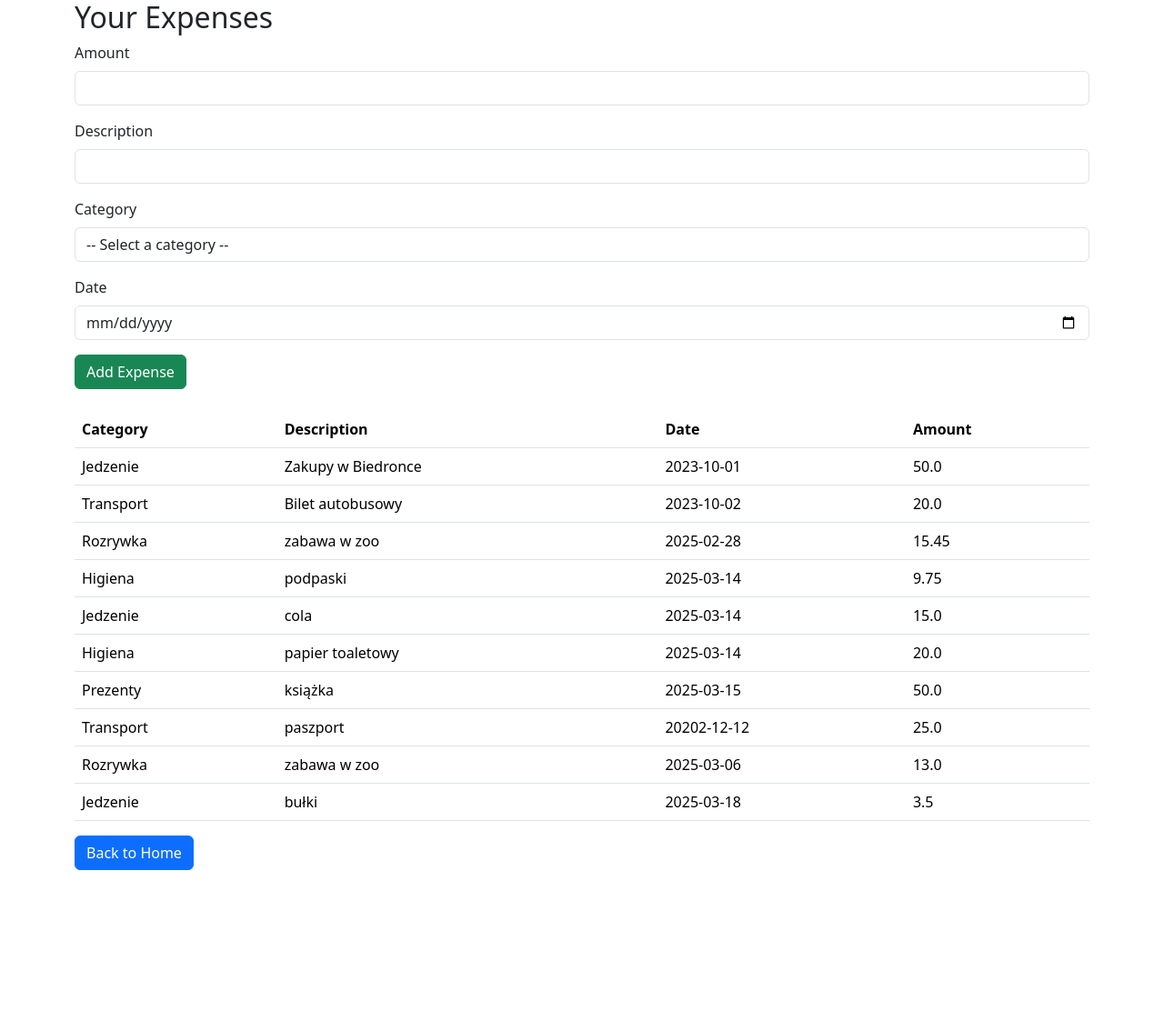
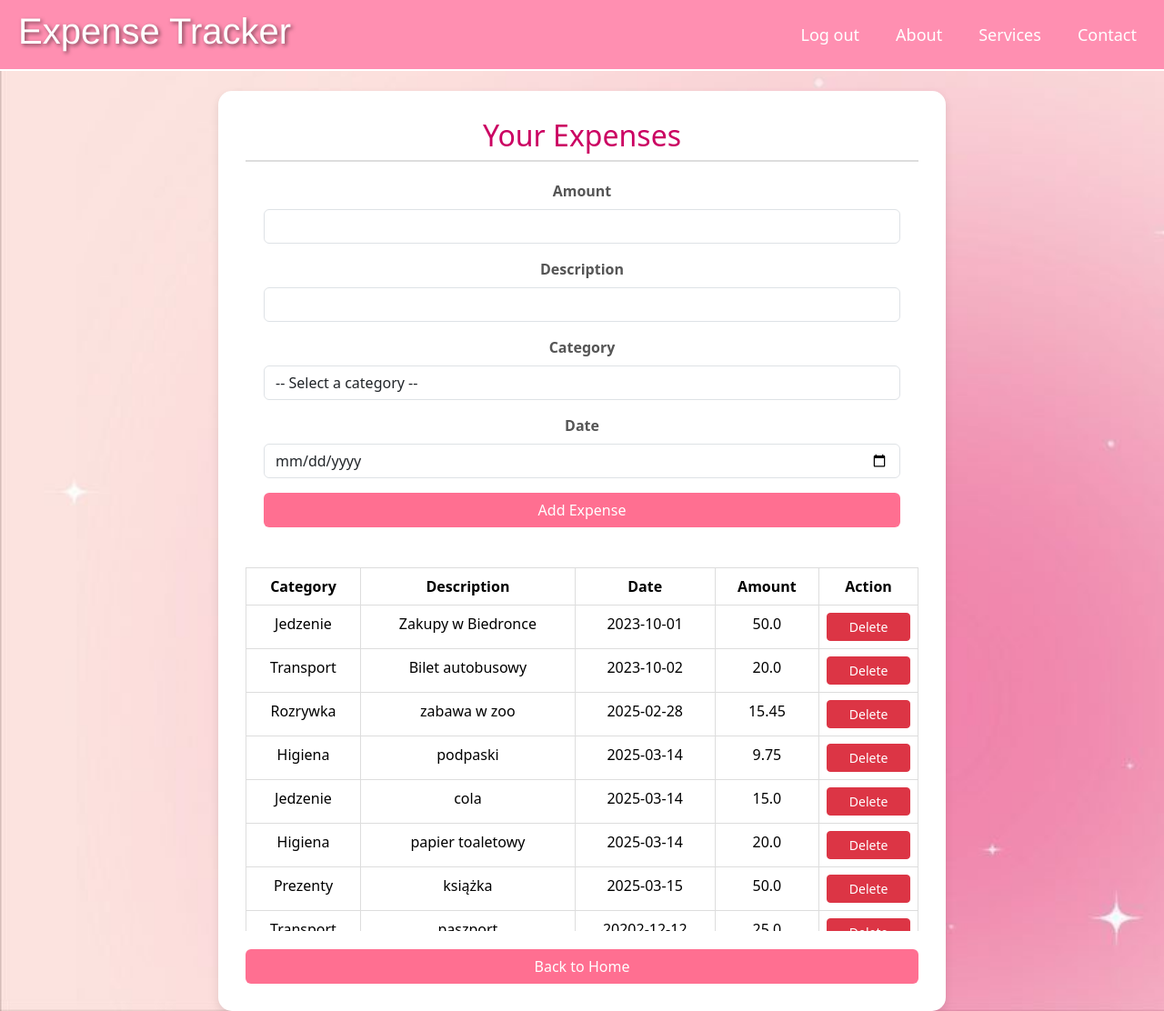
Before and after one commit to Dominika29/Expense-Tracker, a Flask app: page /dashboard in a window 1280 px wide. Shown: the whole page at 91% size. Before the commit the page ends 957 px from the top, so only its background shows below. Run offline with Flask 3, Linux system fonts and the light colour scheme; a user stored in the database is signed in; data comes from the database, SQL or seed files in the repository; both versions use the stored data as it was after the commit.

Commit message:
change desing for index and dashboard, deleting expenses

```diff
--- a/app.py
+++ b/app.py
@@ -127,6 +127,33 @@ def dashboard():
     conn.close()
     return render_template('dashboard.html',expenses=expenses, categories=categories)
 
+@app.route('/delete_expense/<int:expense_id>', methods=['POST'])
+def delete_expense(expense_id):
+    if 'user_id' not in session:
+        flash('Please log in to delete an expense.', 'error')
+        return redirect(url_for('index'))
+
+    user_id = session['user_id']
+    conn = get_db_connection()
+
+    try:
+        expense = conn.execute(
+            'SELECT * FROM expenses WHERE id = ? AND user_id = ?',
+            (expense_id, user_id)
+        ).fetchone()
+
+        if expense:
+            conn.execute('DELETE FROM expenses WHERE id = ?', (expense_id,))
+            conn.commit()
+            flash('Expense deleted successfully!', 'success')
+        else:
+            flash('Expense not found or you do not have permission to delete it.', 'error')
+    except sqlite3.Error as e:
+        flash('An error occurred while deleting the expense.', 'error')
+    finally:
+        conn.close()
+
+    return redirect(url_for('dashboard'))
 
 if __name__ == '__main__':
     app.run(debug=True)
--- a/static/css/style.css
+++ b/static/css/style.css
@@ -39,6 +39,39 @@ body {
     margin: 0 auto;
     margin-top: 100px;
     text-align: center;
+}
+
+.dashboard-container {
+    background: #ffffff;
+    padding: 30px;
+    border-radius: 15px;
+    box-shadow: 0 4px 10px rgba(0, 0, 0, 0.1);
+    max-width: 800px;
+    margin: 0 auto;
+    margin-top: 100px;
+    text-align: center;
+    position: relative;
+    min-height: 80vh;
+}
+.table-container {
+    max-height: 400px;
+    overflow-y: auto;
+    margin-bottom: 20px;
+}
+
+.table {
+    width: 100%;
+    border-collapse: collapse;
+}
+
+.table th, .table td {
+    padding: 10px;
+    border: 1px solid #ddd;
+}
+
+.table th {
+    background: #ff8fb1;
+    color: white;
 }
 
 .form-label {
@@ -110,38 +143,51 @@ body {
     text-decoration: underline;
 }
 
-#menu-toggle {
-    background: none;
-    border: none;
-    color: white;
-    font-size: 24px;
-    cursor: pointer;
+form {
+    position: sticky;
+    bottom: 0;
+    background: white;
+    padding: 20px;
+    border-top: 2px solid #ddd;
+    z-index: 100;
 }
 
-/* Styl dla menu */
-#menu {
-    display: none;
-    position: absolute;
-    top: 60px;
-    right: 20px;
-    background: #ff8fb1;
-    border: 2px solid #ffffff;
-    border-radius: 10px;
-    padding: 10px;
+.main-menu {
     list-style: none;
+    margin: 0;
+    padding: 0;
+    display: flex;
+    gap: 20px;
+}
+
+.main-menu li {
     margin: 0;
 }
 
-#menu li {
-    margin: 10px 0;
-}
-
-#menu a {
+.main-menu a {
     color: white;
     text-decoration: none;
     font-size: 18px;
+    padding: 5px 10px;
+    border-radius: 5px;
+    transition: background 0.3s ease;
 }
 
-#menu a:hover {
-    text-decoration: underline;
+.main-menu a:hover {
+    background: #ff6f91;
 }
+
+.btn-danger {
+    background: #dc3545 !important;
+    color: white !important;
+    border: none;
+    border-radius: 5px;
+    font-size: 12px;
+    cursor: pointer;
+    transition: background 0.3s ease;
+    width: 100%;
+}
+
+.btn-danger:hover {
+    background: #c82333 !important;
+}
--- a/templates/dashboard.html
+++ b/templates/dashboard.html
@@ -2,11 +2,24 @@
 <html lang="en">
 <head>
     <meta charset="UTF-8">
-    <title>Dashboard</title>
+    <title>Your Expenses</title>
+    <link rel="stylesheet" href="{{ url_for('static', filename='css/style.css') }}">
+    <script src="https://cdn.jsdelivr.net/npm/bootstrap@5.3.3/dist/js/bootstrap.bundle.min.js"></script>
     <link href="https://cdn.jsdelivr.net/npm/bootstrap@5.3.3/dist/css/bootstrap.min.css" rel="stylesheet" integrity="sha384-QWTKZyjpPEjISv5WaRU9OFeRpok6YctnYmDr5pNlyT2bRjXh0JMhjY6hW+ALEwIH" crossorigin="anonymous">
 </head>
 <body>
-    <div class="container">
+    <header>
+        <h1>Expense Tracker</h1>
+        <nav>
+            <ul class="main-menu">
+                <li><a href="{{ url_for('index') }}">Log out</a></li>
+                <li><a href="#">About</a></li>
+                <li><a href="#">Services</a></li>
+                <li><a href="#">Contact</a></li>
+            </ul>
+        </nav>
+    </header>
+    <div class="dashboard-container">
         <h2>Your Expenses</h2>
         <form action="{{ url_for('add_expense') }}" method="post" class="mb-4">
             <div class="mb-3">
@@ -35,9 +48,10 @@
                 <label for="date" class="form-label">Date</label>
                 <input type="date" class="form-control" id="date" name="date" required>
             </div>
-            <button type="submit" class="btn btn-success">Add Expense</button>
+            <button type="submit" class="btn btn-login">Add Expense</button>
         </form>
 
+        <div class="table-container">
             <table class="table">
                 <thead>
                     <tr>
@@ -45,6 +59,7 @@
                         <th>Description</th>
                         <th>Date</th>
                         <th>Amount</th>
+                        <th>Action</th>
                     </tr>
                 </thead>
                 <tbody>
@@ -54,13 +69,42 @@
                             <td>{{ expense.description }}</td>
                             <td>{{ expense.date }}</td>
                             <td>{{ expense.amount }}</td>
+                            <td>
+                                <button class="btn btn-danger btn-sm delete-btn" data-expense-id="{{ expense.id }}">Delete</button>
+                            </td>
                         </tr>
                     {% endfor %}
                 </tbody>
             </table>
-        <a href="{{ url_for('index') }}" class="btn btn-primary">Back to Home</a>
+        </div>
+
+        <a href="{{ url_for('index') }}" class="btn btn-login">Back to Home</a>
     </div>
     <script>
+        document.querySelectorAll('.delete-btn').forEach(button => {
+            button.addEventListener('click', function() {
+                const expenseId = this.getAttribute('data-expense-id');
+                if (confirm('Are you sure you want to delete this expense?')) {
+                    fetch(`/delete_expense/${expenseId}`, {
+                        method: 'POST',
+                        headers: {
+                            'Content-Type': 'application/json',
+                        },
+                    })
+                    .then(response => {
+                        if (response.ok) {
+                            window.location.reload();
+                        } else {
+                            alert('Failed to delete the expense.');
+                        }
+                    })
+                    .catch(error => {
+                        console.error('Error:', error);
+                    });
+                }
+            });
+        });
+
         document.getElementById('category').addEventListener('change', function() {
             const newCategoryField = document.getElementById('newCategoryField');
             if (this.value === 'new') {
```
Also changed, not shown: templates/index.html (+2 -13 lines), expense_tracker.db. Lines whose indentation alone changed are shown as unchanged.
